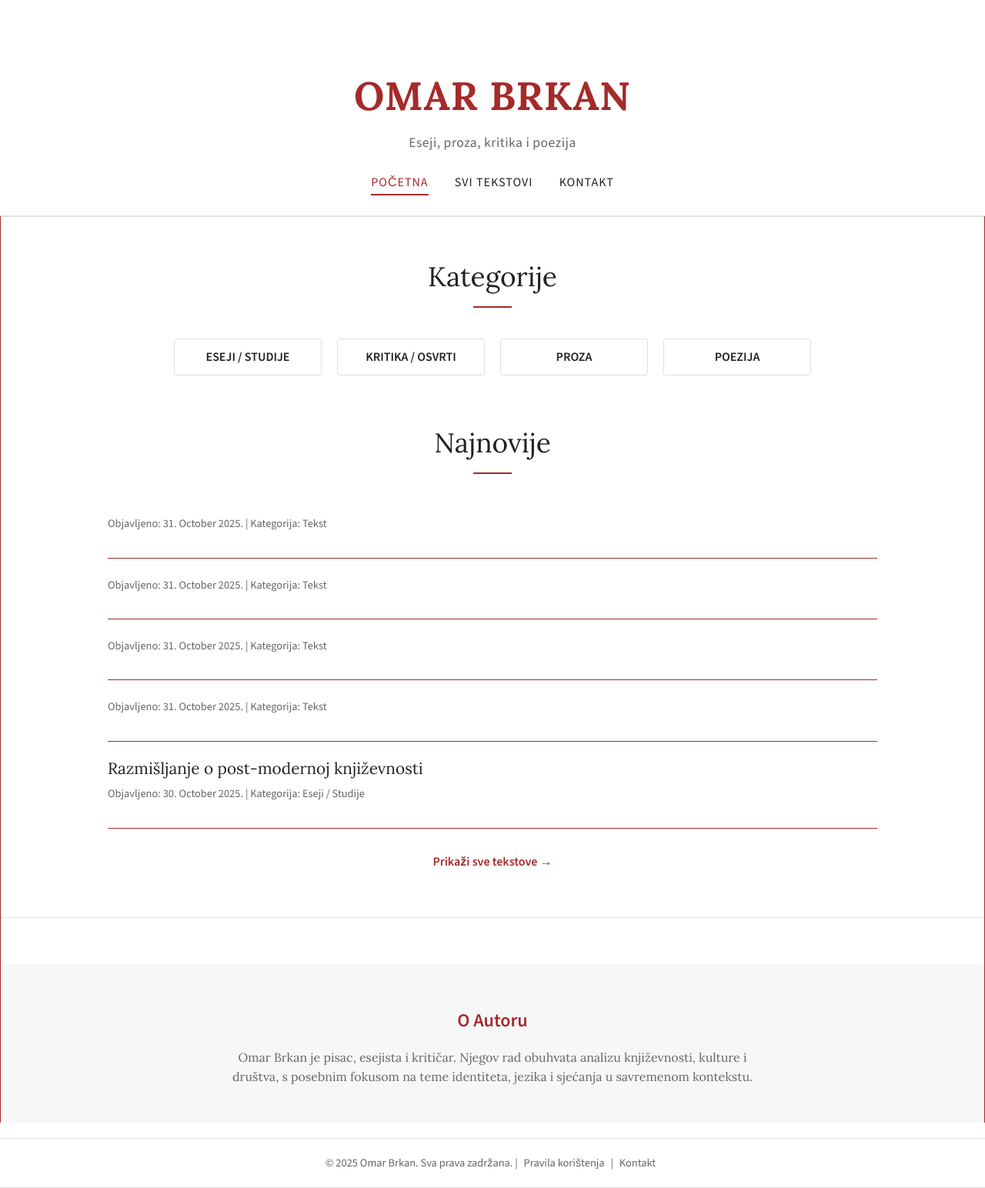
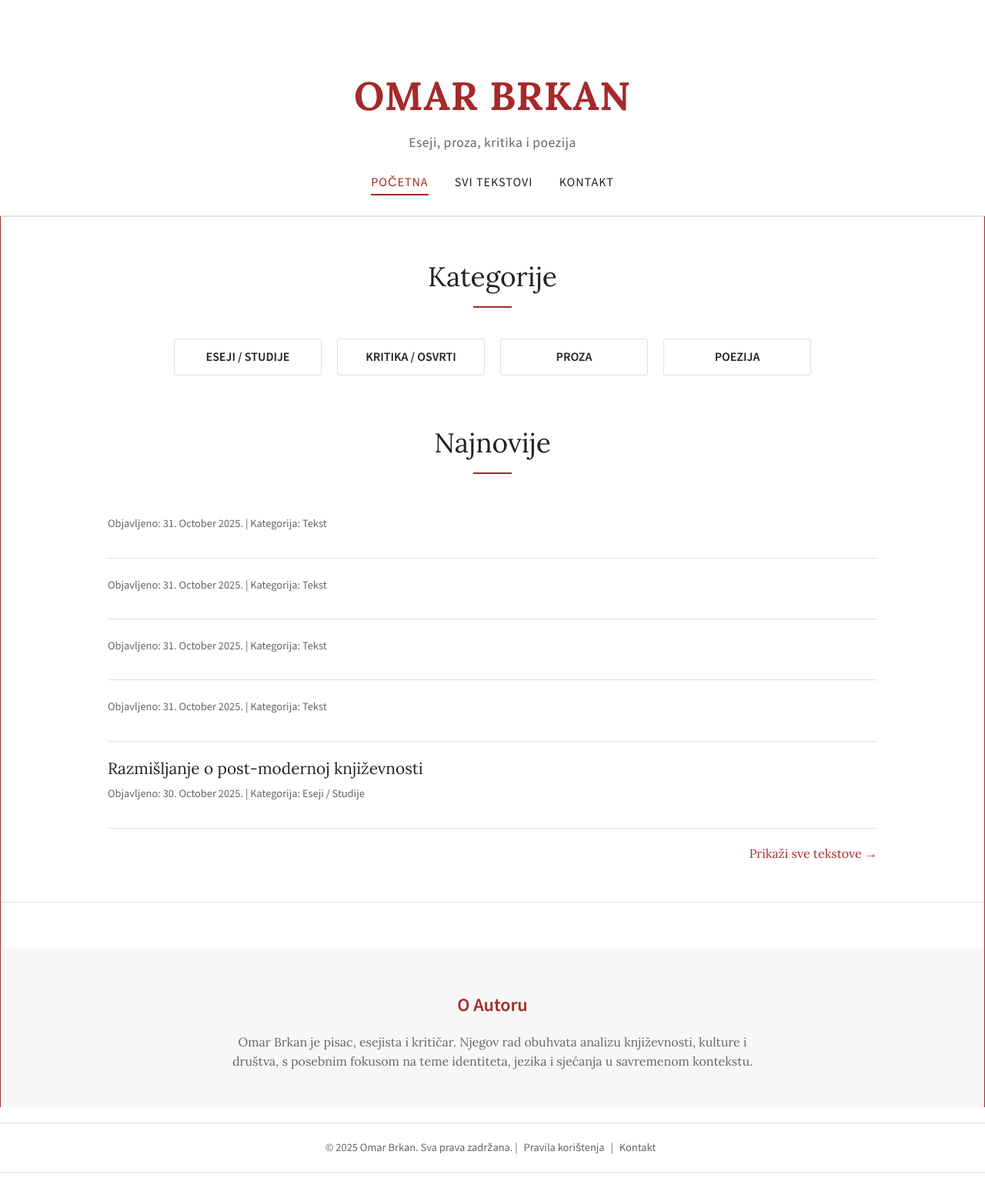
Before and after one commit to omarbrkan/omarbrkan.github.io, a Jekyll site: the page built from index.html, in a window 1280 px wide. Shown: the whole page at 77% size. Built offline with Jekyll 4.4.1, drawn with Linux system fonts in a browser that asks for light colours.

Commit message:
Update index.html

```diff
--- a/index.html
+++ b/index.html
@@ -6,7 +6,6 @@ title: Početna
 <h2 class="section-title">Kategorije</h2>
 
 <div class="category-grid">
-
     <div class="category-card">
         <a href="{{ site.baseurl }}/kategorija-eseji">Eseji / Studije</a>
     </div>
@@ -19,51 +18,21 @@ title: Početna
     <div class="category-card">
         <a href="{{ site.baseurl }}/kategorija-poezija">Poezija</a>
     </div>
-
 </div>
 
 <h2 class="section-title">Najnovije</h2>
 
 <ul class="text-list">
-
     {% for post in site.posts limit: 5 %}
-    <li style="border-bottom: 1px solid var(--accent-border-color);">
+    <li style="border-bottom: 1px solid var(--light-border-color);">
         <a href="{{ post.url | relative_url }}">{{ post.title }}</a>
         <p class="text-meta">
             Objavljeno: {{ post.date | date: "%d. %B %Y." }} | Kategorija: {{ post.category | default: "Tekst" }}
         </p>
     </li>
     {% endfor %}
-
-    {% if site.posts.size == 0 %}
-
-    <li style="border-bottom: 1px solid var(--accent-border-color);">
-        <a href="#">(Primjer) Refleksija o Savremenom Jeziku i Globalizaciji</a>
-        <p class="text-meta">Objavljeno: 28. Oktobar 2025. | Kategorija: Eseji / Studije</p>
-    </li>
-    <li style="border-bottom: 1px solid var(--accent-border-color);">
-        <a href="#">(Primjer) Kritika Filma 'Vreme Zla': Pogled na Jugoslovenski Art</a>
-        <p class="text-meta">Objavljeno: 20. Oktobar 2025. | Kategorija: Kritika / Osvrti</p>
-    </li>
-    <li style="border-bottom: 1px solid var(--accent-border-color);">
-        <a href="#">(Primjer) Priča iz Mostara: Sjene Starog Mosta</a>
-        <p class="text-meta">Objavljeno: 15. Oktobar 2025. | Kategorija: Proza</p>
-    </li>
-    <li style="border-bottom: 1px solid var(--accent-border-color);">
-        <a href="#">(Primjer) Zbirka: Deset Mjesečevih Ciklusa</a>
-        <p class="text-meta">Objavljeno: 10. Oktobar 2025. | Kategorija: Poezija</p>
-    </li>
-    <li style="border-bottom: none;">
-        <a href="#">(Primjer) Esej o Identitetu u Post-Tranzicijskom Društvu</a>
-        <p class="text-meta">Objavljeno: 01. Oktobar 2025. | Kategorija: Eseji / Studije</p>
-    </li>
-
-    {% endif %}
-
 </ul>
 
-<div style="text-align: center; margin-top: 30px; margin-bottom: 60px;">
-    <a href="{{ site.baseurl }}/tekstovi" class="read-more"
-        style="font-family: var(--secondary-font); text-decoration: none; color: var(--accent-color); font-weight: 600;">Prikaži
-        sve tekstove →</a>
+<div style="text-align: right; margin-top: 20px; padding-bottom: 50px;">
+    <a href="{{ site.baseurl }}/tekstovi" style="color: var(--accent-color); text-decoration: none;">Prikaži sve tekstove →</a>
 </div>
```
